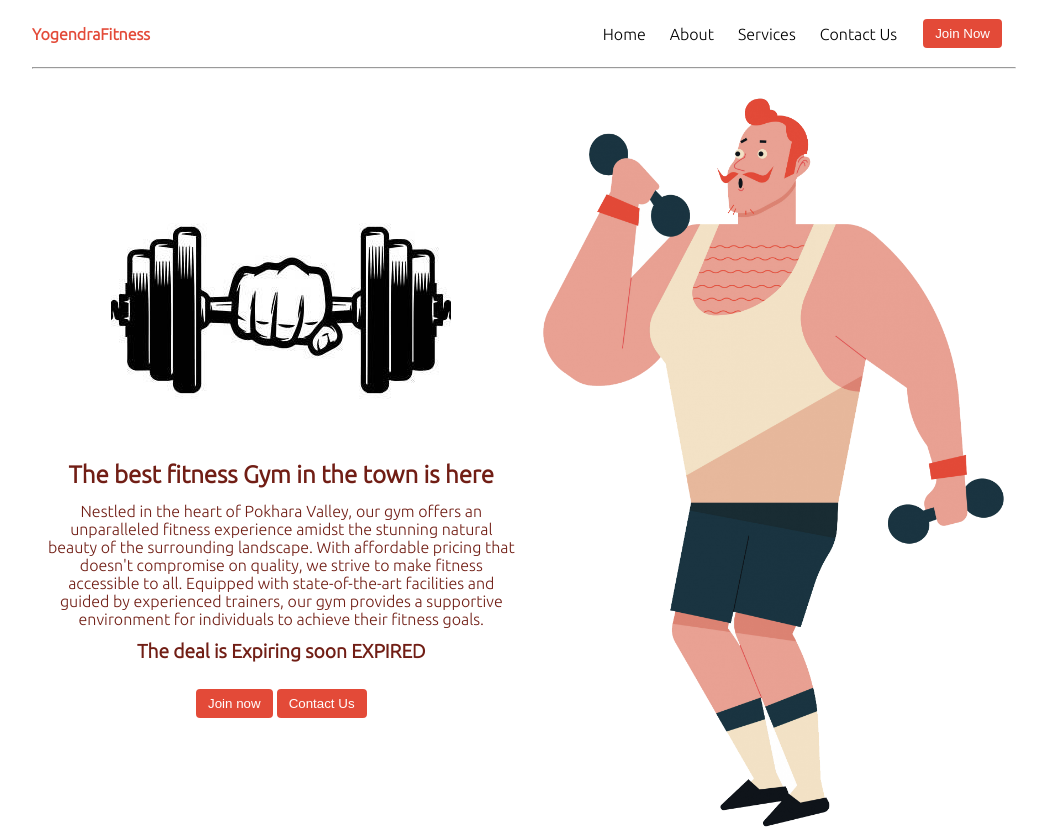
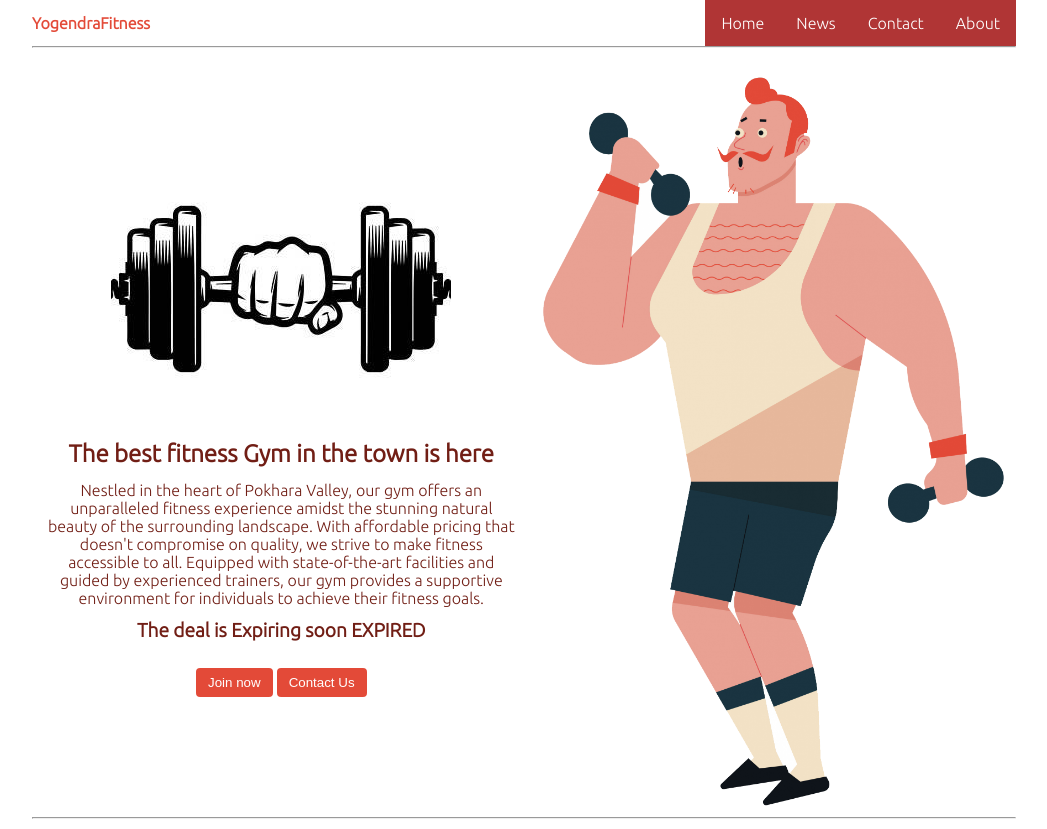
Before and after one commit to yogendrabaskota/PRODIGY_WD_01, a plain HTML site: page index.html in a window 1280 px wide. Shown: the top 829 px of the page, without its empty margins (116-1163 px from the left). Drawn offline with Linux system fonts and the light colour scheme.

Commit message:
few changes

```diff
--- a/index.html
+++ b/index.html
@@ -15,14 +15,60 @@
     <div class="container mx-auto">
         <header>
             <nav class="flex justify-between">
-                <div class="logo font-bold flex items-center text-blue">YogendraFitness</div>
-                <ul class="navbar flex items-center">
+                <div class="logo font-bold flex items-center text-blue">YogendraFitness
+
+                </div>
+
+<!--                <style>
+                ul {
+                  list-style-type: none;
+                  margin: 0;
+                  padding: 0;
+                  overflow: hidden;
+                  background-color: #b03535;
+                }
+
+                li {
+                  float: left;
+                }
+
+                li a {
+                  display: block;
+                  color: white;
+                  text-align: center;
+                  padding: 14px 16px;
+                  text-decoration: none;
+                }
+
+                li a:hover {
+                  background-color: #111;
+                }
+                </style> -->
+
+
+
+                <ul-1>
+                  <li-1><a class="active" href="#home">Home</a></li-1>
+                  <li-1><a href="#news">News</a></li-1>
+                  <li-1><a href="#contact">Contact</a></li-1>
+                  <li-1><a href="#about">About</a></li-1>
+                </ul-1>
+
+
+
+
+
+
+
+<!--                <ul> class="navbar flex items-center">
                     <li>Home</li>
                     <li>About</li>
                     <li>Services</li>
                     <li>Contact Us</li>
                     <li><button class="btn">Join Now</button></li>
-                </ul>
+ --                </ul>     -->
+
+
             </nav>
             <hr>
         </header>
--- a/style.css
+++ b/style.css
@@ -203,3 +203,31 @@ footer{
         margin-right: auto; /* Push logo to the left */
     }
 }
+
+
+ul-1 {
+    list-style-type: none;
+    margin: 0;
+    padding: 0;
+    overflow: hidden;
+    background-color: #b03535;
+  }
+
+  li-1 {
+    float: left;
+  }
+
+  li-1 a {
+    display: block;
+    color: white;
+    text-align: center;
+    padding: 14px 16px;
+    text-decoration: none;
+  }
+
+  li-1 a:hover {
+    background-color: #111;
+  }
+.btn:hover {
+    background-color: #111;
+  }
```
